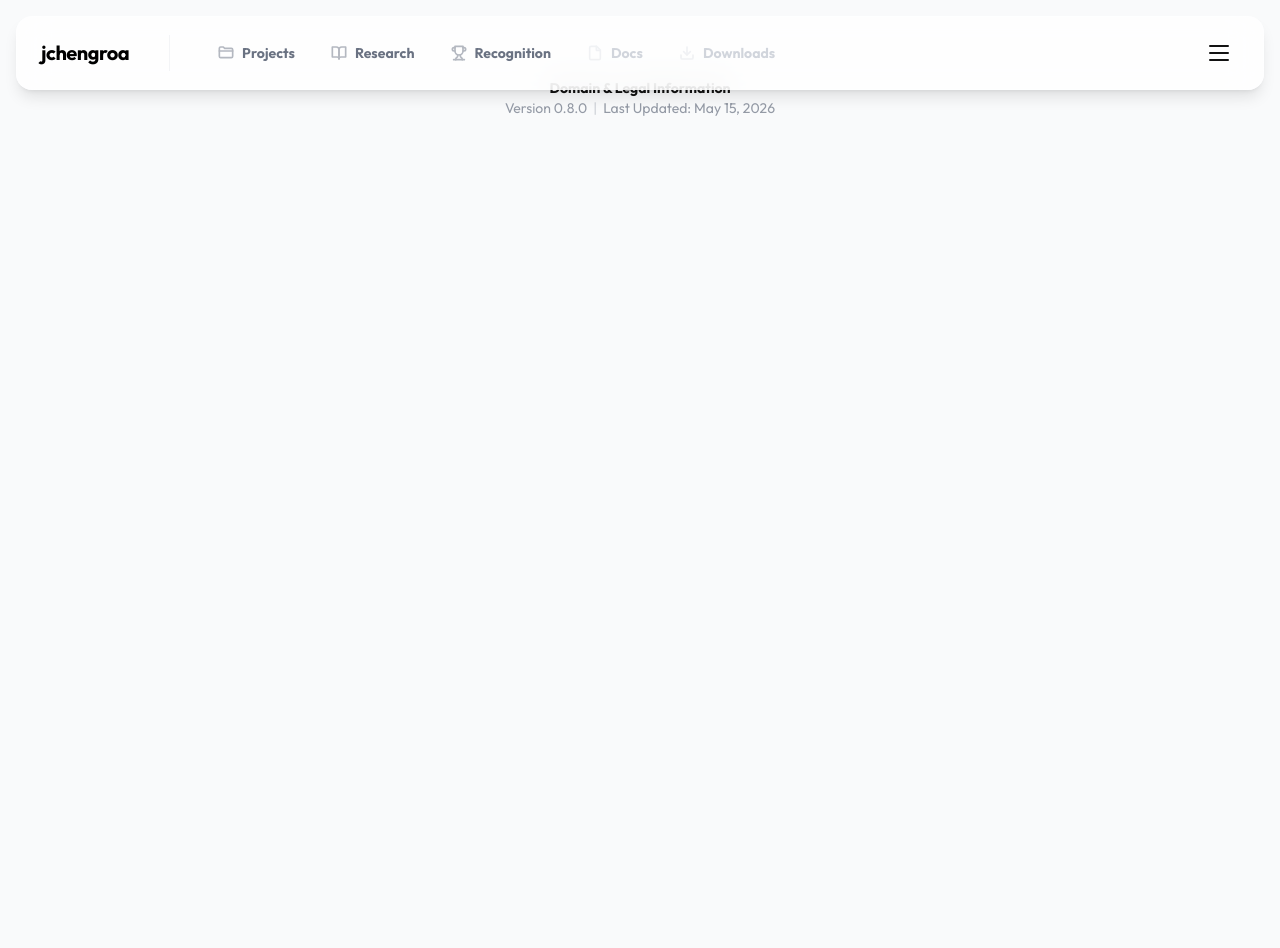
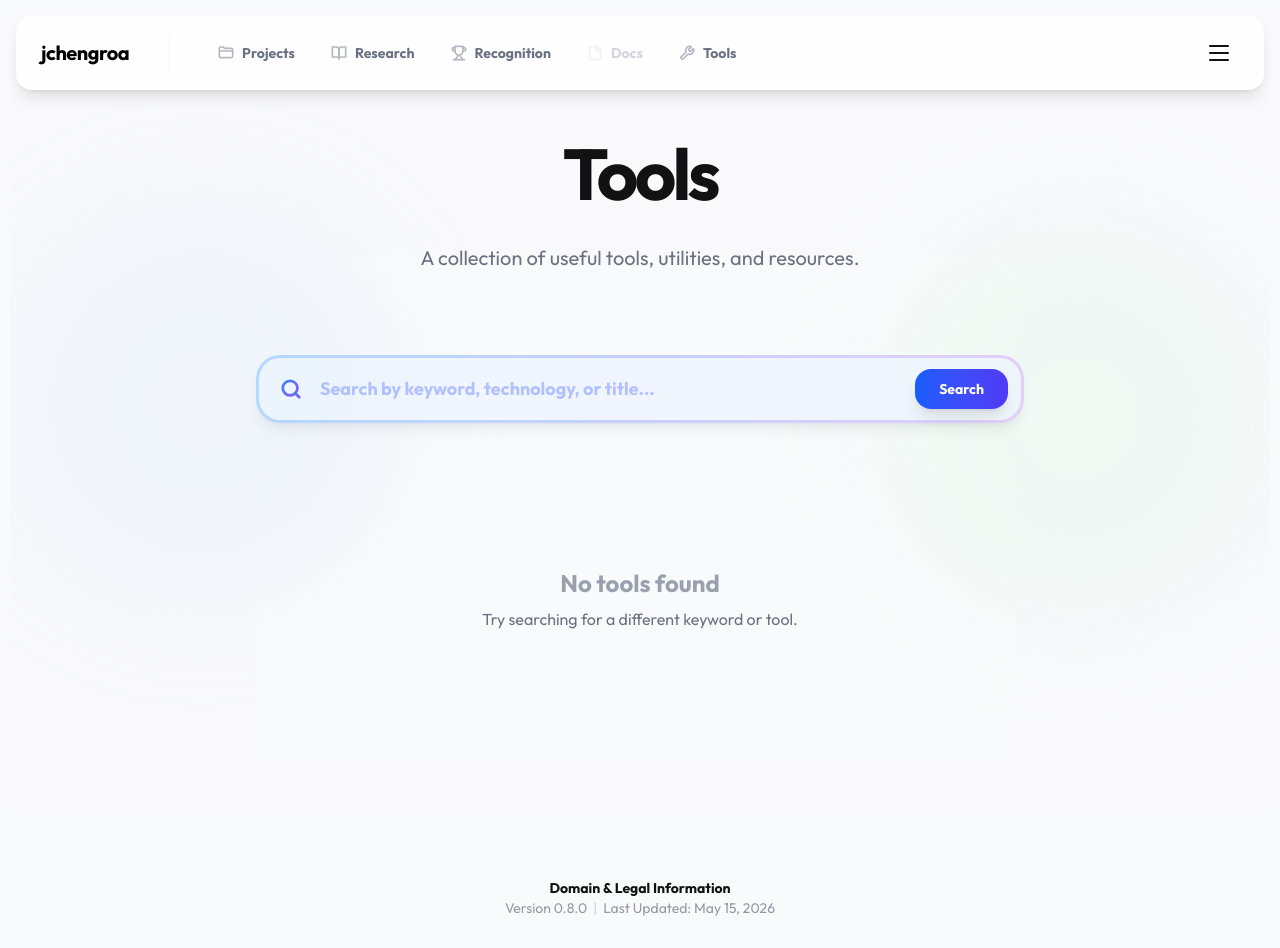
Before and after one commit to jchengroa/jchengroa.com, a React (Vite) app: page /tools in a window 1280 px wide. Before the commit the page ends 800 px from the top, so only its background shows below. Built offline with nearby package versions, Linux system fonts and the light colour scheme.

Commit message:
Feat: Add Tools page with search and filter capabilities, replacing Downloads

```diff
--- a/src/components/components.jsx
+++ b/src/components/components.jsx
@@ -274,7 +274,7 @@ function NavBar() {
         research: <svg xmlns="http://www.w3.org/2000/svg" width="16" height="16" viewBox="0 0 24 24" fill="none" stroke="currentColor" strokeWidth="2.5" strokeLinecap="round" strokeLinejoin="round" className="mr-2"><path d="M2 3h6a4 4 0 0 1 4 4v14a3 3 0 0 0-3-3H2z"/><path d="M22 3h-6a4 4 0 0 0-4 4v14a3 3 0 0 1 3-3h7z"/></svg>,
         recognition: <svg xmlns="http://www.w3.org/2000/svg" width="16" height="16" viewBox="0 0 24 24" fill="none" stroke="currentColor" strokeWidth="2.5" strokeLinecap="round" strokeLinejoin="round" className="mr-2"><path d="M6 9H4.5a2.5 2.5 0 0 1 0-5H6"/><path d="M18 9h1.5a2.5 2.5 0 0 0 0-5H18"/><path d="M4 22h16"/><path d="M10 14.66V17c0 .55-.47.98-.97 1.21C7.85 18.75 7 20.24 7 22"/><path d="M14 14.66V17c0 .55.47.98.97 1.21C16.15 18.75 17 20.24 17 22"/><path d="M18 2H6v7a6 6 0 0 0 12 0V2Z"/></svg>,
         docs: <svg xmlns="http://www.w3.org/2000/svg" width="16" height="16" viewBox="0 0 24 24" fill="none" stroke="currentColor" strokeWidth="2.5" strokeLinecap="round" strokeLinejoin="round" className="mr-2"><path d="M14.5 2H6a2 2 0 0 0-2 2v16a2 2 0 0 0 2 2h12a2 2 0 0 0 2-2V7.5L14.5 2z"/><polyline points="14 2 14 8 20 8"/></svg>,
-        downloads: <svg xmlns="http://www.w3.org/2000/svg" width="16" height="16" viewBox="0 0 24 24" fill="none" stroke="currentColor" strokeWidth="2.5" strokeLinecap="round" strokeLinejoin="round" className="mr-2"><path d="M21 15v4a2 2 0 0 1-2 2H5a2 2 0 0 1-2-2v-4"/><polyline points="7 10 12 15 17 10"/><line x1="12" y1="15" x2="12" y2="3"/></svg>
+        tools: <svg xmlns="http://www.w3.org/2000/svg" width="16" height="16" viewBox="0 0 24 24" fill="none" stroke="currentColor" strokeWidth="2.5" strokeLinecap="round" strokeLinejoin="round" className="mr-2"><path d="M14.7 6.3a1 1 0 0 0 0 1.4l1.6 1.6a1 1 0 0 0 1.4 0l3.77-3.77a6 6 0 0 1-7.94 7.94l-6.91 6.91a2.12 2.12 0 0 1-3-3l6.91-6.91a6 6 0 0 1 7.94-7.94l-3.76 3.76z"></path></svg>
     };
 
     return (
--- /dev/null
+++ b/src/components/tools.jsx
@@ -0,0 +1,74 @@
+import { useState } from "react";
+import { Title, SearchBar } from "./components.jsx";
+import { motion } from 'framer-motion';
+import { toolsList, toolsPageContent } from "../data/tools_list";
+import Fuse from 'fuse.js';
+
+function Tools() {
+    const [searchQuery, setSearchQuery] = useState("");
+
+    const getFilteredItems = () => {
+        if (searchQuery.trim() === "") {
+            return toolsList;
+        }
+
+        const fuse = new Fuse(toolsList, {
+            keys: ['title', 'description', 'tech'],
+            threshold: 0.3
+        });
+
+        return fuse.search(searchQuery).map(result => result.item);
+    };
+
+    const filteredItems = getFilteredItems();
+
+    return (
+        <section
+            id="tools"
+            className="relative min-h-screen pt-32 pb-20 px-6 flex flex-col items-center overflow-hidden bg-gray-50/50 dark:bg-gray-950"
+        >
+            {/* Background Decorative Element */}
+            <div className="absolute top-0 left-1/2 -translate-x-1/2 w-full h-full max-w-7xl pointer-events-none opacity-20 dark:opacity-10">
+                <div className="absolute top-1/4 left-0 w-96 h-96 bg-blue-200 dark:bg-blue-900 rounded-full mix-blend-multiply filter blur-3xl animate-pulse"></div>
+                <div className="absolute bottom-1/4 right-0 w-96 h-96 bg-green-200 dark:bg-green-900 rounded-full mix-blend-multiply filter blur-3xl animate-pulse delay-700"></div>
+            </div>
+
+            <div className="max-w-6xl w-full z-10">
+                <motion.div initial={{ opacity: 0, y: 30 }} animate={{ opacity: 1, y: 0 }} transition={{ duration: 0.8, ease: "easeOut" }} className="relative text-center w-full mb-16">
+                    <Title
+                        title={toolsPageContent.title}
+                        subtitle={toolsPageContent.subtitle}
+                    />
+
+                    <SearchBar
+                        searchQuery={searchQuery}
+                        setSearchQuery={setSearchQuery}
+                    />
+                </motion.div>
+
+                <div className="grid grid-cols-1 md:grid-cols-2 lg:grid-cols-3 gap-8">
+                    {filteredItems.map((item, index) => (
+                        <motion.div
+                            key={item.id}
+                            initial={{ opacity: 0, y: 20 }}
+                            animate={{ opacity: 1, y: 0 }}
+                            transition={{ duration: 0.5, delay: index * 0.1 }}
+                            className="h-full"
+                        >
+                            {/* Render a Tool Card here when we have tool data */}
+                        </motion.div>
+                    ))}
+                </div>
+
+                {filteredItems.length === 0 && (
+                    <motion.div initial={{ opacity: 0, y: 30 }} animate={{ opacity: 1, y: 0 }} transition={{ duration: 0.8, ease: "easeOut" }} className="text-center py-20">
+                        <h3 className="text-2xl font-black text-gray-400 dark:text-gray-500">{toolsPageContent.noResults.title}</h3>
+                        <p className="text-gray-500 dark:text-gray-600 mt-2">{toolsPageContent.noResults.subtitle}</p>
+                    </motion.div>
+                )}
+            </div>
+        </section>
+    );
+}
+
+export default Tools;
--- a/src/data/site_content.js
+++ b/src/data/site_content.js
@@ -122,7 +122,7 @@ export const siteContent = {
             { label: "Research", to: "/research", icon: "research", active: true, showInNavbar: true },
             { label: "Recognition", to: "/recognition", icon: "recognition", active: true, showInNavbar: true },
             { label: "Docs", to: "/docs", icon: "docs", active: false, showInNavbar: true },
-            { label: "Downloads", to: "/downloadables", icon: "downloads", active: false, showInNavbar: true },
+            { label: "Tools", to: "/tools", icon: "tools", active: true, showInNavbar: true },
             { label: "Changelog", to: "/changelog", icon: "changelog", active: true, showInNavbar: false },
             { label: "Legal & Domain", to: "/legal", icon: "legal", active: true, showInNavbar: false }
         ]
--- /dev/null
+++ b/src/data/tools_list.js
@@ -0,0 +1,10 @@
+export const toolsList = [];
+
+export const toolsPageContent = {
+    title: "Tools",
+    subtitle: "A collection of useful tools, utilities, and resources.",
+    noResults: {
+        title: "No tools found",
+        subtitle: "Try searching for a different keyword or tool."
+    }
+};
--- a/src/main.jsx
+++ b/src/main.jsx
@@ -10,6 +10,7 @@ import WorkDetail from './components/WorkDetail.jsx'
 import Legal from './components/Legal.jsx'
 import Research from './components/research.jsx'
 import Recognition from './components/recognition.jsx'
+import Tools from './components/tools.jsx'
 import Changelog, { ChangelogPopup } from './components/Changelog.jsx'
 import { changelogData } from './data/changelog.js'
 import { siteContent } from './data/site_content.js'
@@ -42,6 +43,7 @@ function App() {
                     <Route path="/projects" element={<Projects />} />
                     <Route path="/research" element={<Research />} />
                     <Route path="/recognition" element={<Recognition />} />
+                    <Route path="/tools" element={<Tools />} />
                     <Route path="/project/:id" element={<WorkDetail />} />
                     <Route path="/legal" element={<Legal />} />
                     <Route path="/changelog" element={<Changelog />} />
--- a/src/utils/HamburgerMenu.jsx
+++ b/src/utils/HamburgerMenu.jsx
@@ -10,7 +10,7 @@ const iconMap = {
     research: <svg xmlns="http://www.w3.org/2000/svg" width="16" height="16" viewBox="0 0 24 24" fill="none" stroke="currentColor" strokeWidth="2.25" strokeLinecap="round" strokeLinejoin="round"><path d="M2 3h6a4 4 0 0 1 4 4v14a3 3 0 0 0-3-3H2z" /><path d="M22 3h-6a4 4 0 0 0-4 4v14a3 3 0 0 1 3-3h7z" /></svg>,
     recognition: <svg xmlns="http://www.w3.org/2000/svg" width="16" height="16" viewBox="0 0 24 24" fill="none" stroke="currentColor" strokeWidth="2.25" strokeLinecap="round" strokeLinejoin="round"><path d="M6 9H4.5a2.5 2.5 0 0 1 0-5H6" /><path d="M18 9h1.5a2.5 2.5 0 0 0 0-5H18" /><path d="M4 22h16" /><path d="M10 14.66V17c0 .55-.47.98-.97 1.21C7.85 18.75 7 20.24 7 22" /><path d="M14 14.66V17c0 .55.47.98.97 1.21C16.15 18.75 17 20.24 17 22" /><path d="M18 2H6v7a6 6 0 0 0 12 0V2Z" /></svg>,
     docs: <svg xmlns="http://www.w3.org/2000/svg" width="16" height="16" viewBox="0 0 24 24" fill="none" stroke="currentColor" strokeWidth="2.25" strokeLinecap="round" strokeLinejoin="round"><path d="M14.5 2H6a2 2 0 0 0-2 2v16a2 2 0 0 0 2 2h12a2 2 0 0 0 2-2V7.5L14.5 2z" /><polyline points="14 2 14 8 20 8" /></svg>,
-    downloads: <svg xmlns="http://www.w3.org/2000/svg" width="16" height="16" viewBox="0 0 24 24" fill="none" stroke="currentColor" strokeWidth="2.25" strokeLinecap="round" strokeLinejoin="round"><path d="M21 15v4a2 2 0 0 1-2 2H5a2 2 0 0 1-2-2v-4" /><polyline points="7 10 12 15 17 10" /><line x1="12" y1="15" x2="12" y2="3" /></svg>,
+    tools: <svg xmlns="http://www.w3.org/2000/svg" width="16" height="16" viewBox="0 0 24 24" fill="none" stroke="currentColor" strokeWidth="2.25" strokeLinecap="round" strokeLinejoin="round"><path d="M14.7 6.3a1 1 0 0 0 0 1.4l1.6 1.6a1 1 0 0 0 1.4 0l3.77-3.77a6 6 0 0 1-7.94 7.94l-6.91 6.91a2.12 2.12 0 0 1-3-3l6.91-6.91a6 6 0 0 1 7.94-7.94l-3.76 3.76z"></path></svg>,
     changelog: <svg xmlns="http://www.w3.org/2000/svg" width="16" height="16" viewBox="0 0 24 24" fill="none" stroke="currentColor" strokeWidth="2.25" strokeLinecap="round" strokeLinejoin="round"><path d="M12 20h9" /><path d="M16.5 3.5a2.121 2.121 0 0 1 3 3L7 19l-4 1 1-4 12.5-12.5z" /></svg>,
     legal: <svg xmlns="http://www.w3.org/2000/svg" width="16" height="16" viewBox="0 0 24 24" fill="none" stroke="currentColor" strokeWidth="2.25" strokeLinecap="round" strokeLinejoin="round"><path d="M12 22s8-4 8-10V5l-8-3-8 3v7c0 6 8 10 8 10z" /></svg>
 };
```
